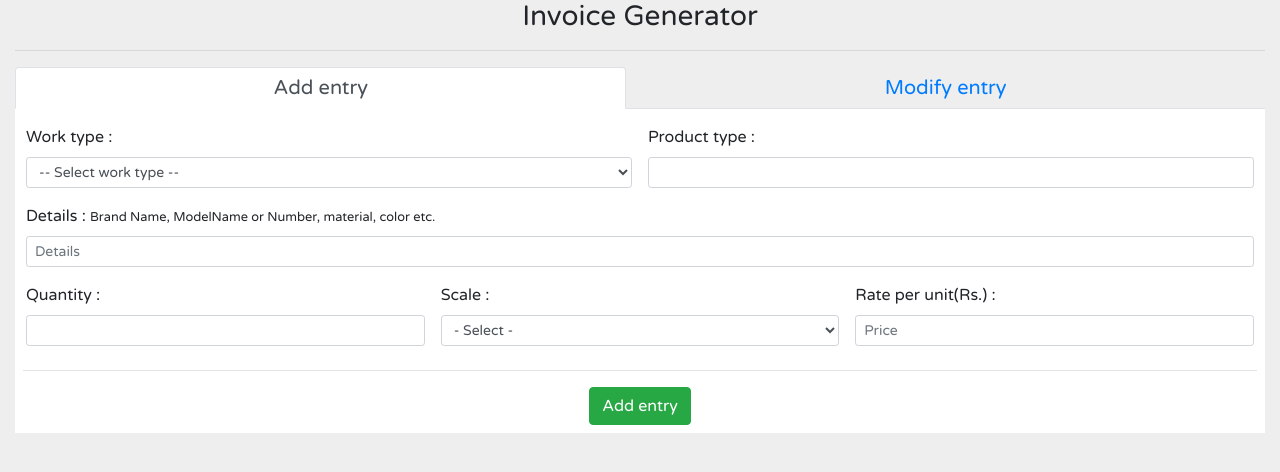
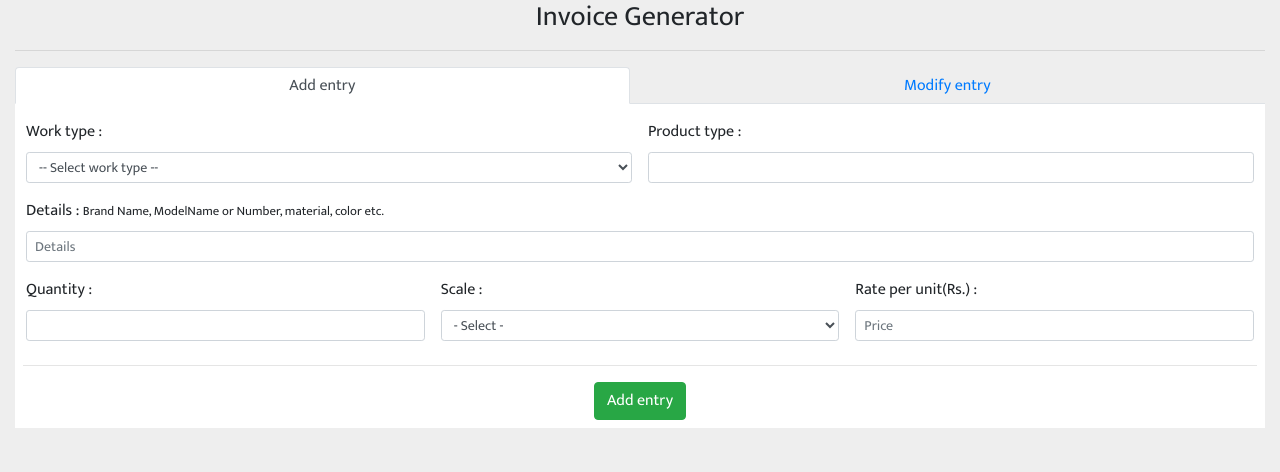
Before and after one commit to omkargb/BillGenerator_v2, a plain HTML site: page index.html in a window 1280 px wide. Drawn offline with Linux system fonts and the light colour scheme.

Commit message:
Add files via upload

```diff
--- a/index.html
+++ b/index.html
@@ -7,6 +7,7 @@
     <meta http-equiv="X-UA-Compatible" content="IE=edge">
     <meta name="viewport" content="width=device-width, initial-scale=1">
 	    <link rel="stylesheet" href="https://fonts.googleapis.com/css?family=Roboto|Varela+Round|Open+Sans">
+	    <link rel="stylesheet" href="https://fonts.googleapis.com/css?family=Mukta">
     <link rel="stylesheet" href="assets/bootstrap.new.css">
     <script src="assets/jquery.min.js"></script>
 	<script src="assets/billscript.js"></script>
@@ -17,7 +18,7 @@
 </head>
 
 
-<body class="container-fluid" style="background-color: #eee; font-family:Varela Round";>
+<body class="container-fluid" style="background-color: #eee; font-family:Mukta";>
 
     <h3>
         <center>Invoice Generator</center>
@@ -27,9 +28,9 @@
 
     <div>
         <ul class="nav nav-tabs nav-fill">
-            <li class="nav-item h5"><a role="tab" data-toggle="tab" href="#tab-1" class="nav-link active"> Add entry</a>
+            <li class="nav-item h6"><a role="tab" data-toggle="tab" href="#tab-1" class="nav-link active"> Add entry</a>
             </li>
-            <li class="nav-item h5"><a role="tab" data-toggle="tab" href="#tab-2" class="nav-link "
+            <li class="nav-item h6"><a role="tab" data-toggle="tab" href="#tab-2" class="nav-link "
                     onclick="nowdatetime(); idgen()">Modify entry</a></li>
         </ul>
         <div class="tab-content">
```
